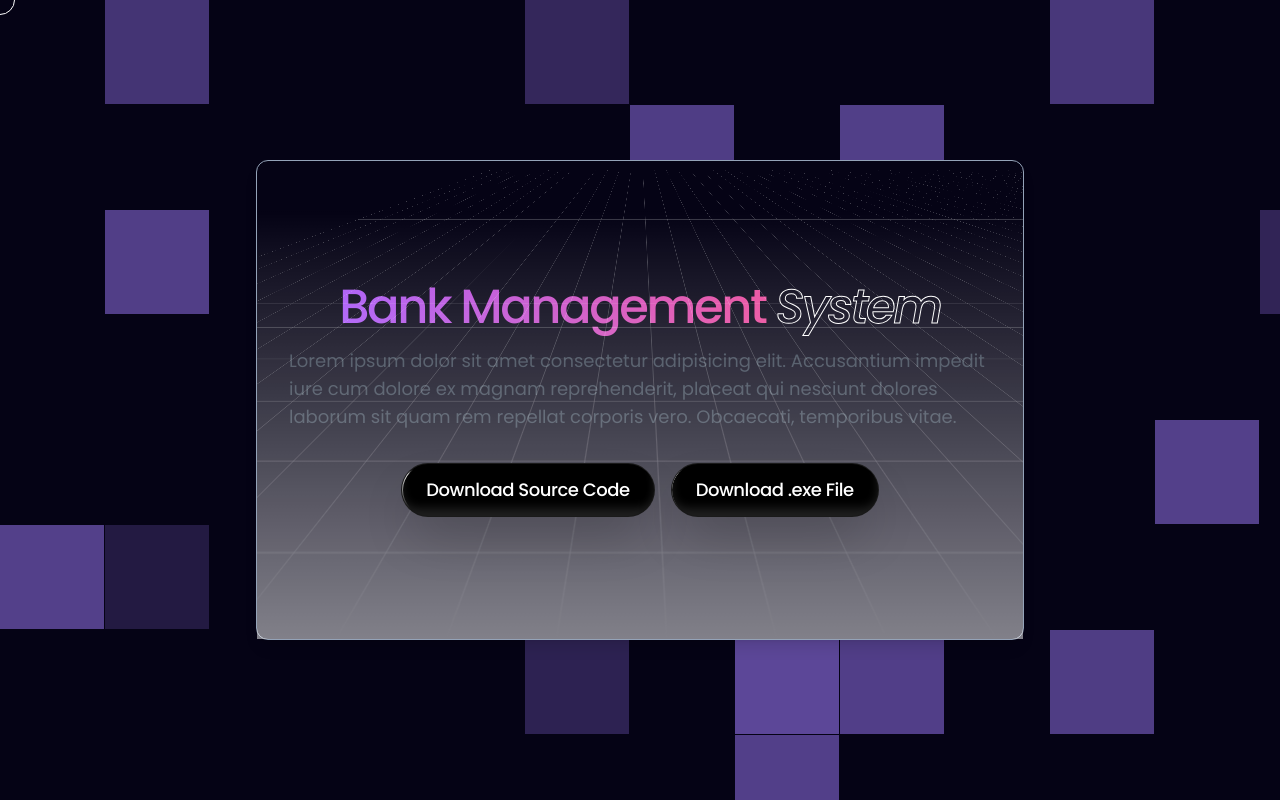
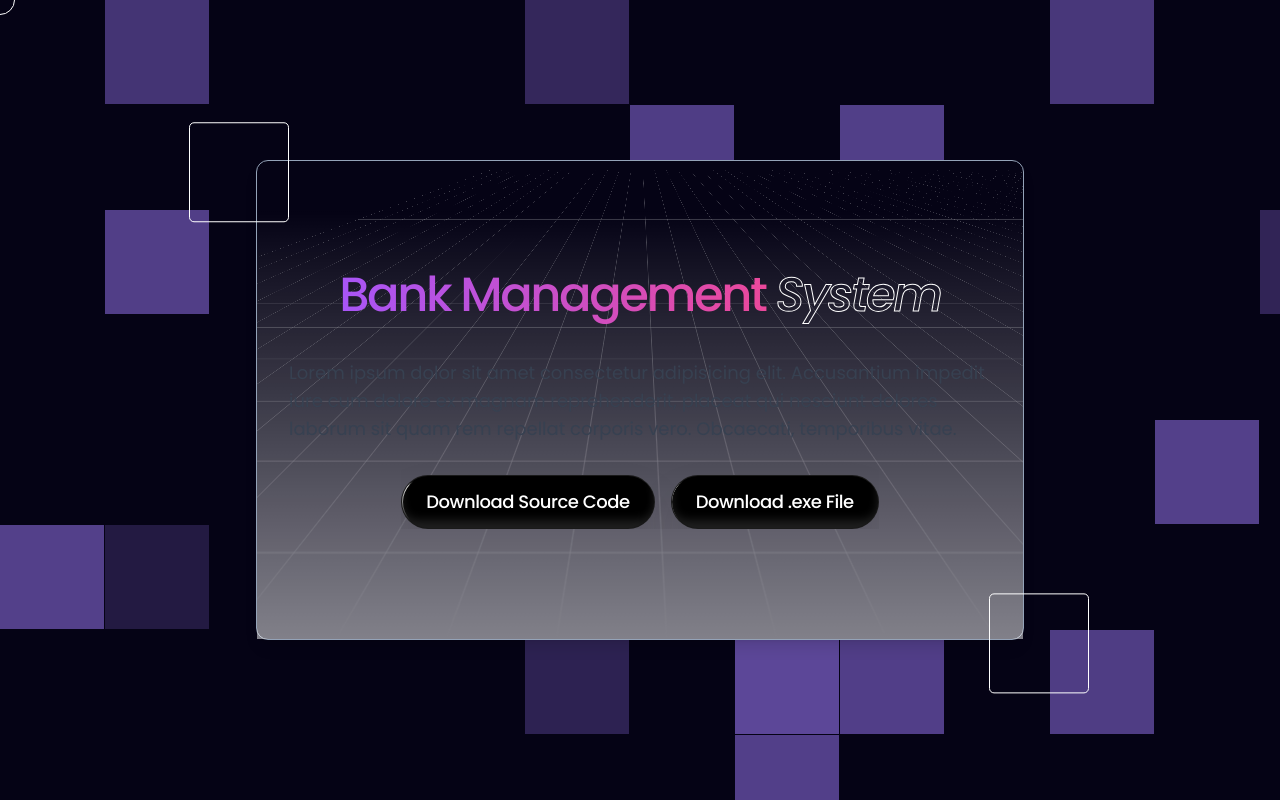
Before and after one commit to ahad324/BankManagementSystem, a React (Vite) app: page / in a window 1280 px wide. Built offline with nearby package versions, Linux system fonts and the light colour scheme.

Commit message:
GSAP ADDED

```diff
--- a/src/components/Container.jsx
+++ b/src/components/Container.jsx
@@ -1,11 +1,43 @@
-import React, { useState } from "react";
+import React, { useState, useRef, useEffect } from "react";
+import { gsap } from "gsap";
 import AnimatedGridPattern from "@/components/magicui/animated-grid-pattern";
 import RetroGrid from "@/components/magicui/retro-grid";
 import ShimmerButton from "@/components/magicui/shimmer-button";
 import CursorFollower from "./CursorFollower";
+import BoxReveal from "@/components/magicui/box-reveal";
+import Square from "./Square";
 
 const Container = () => {
-  const [isHovering, setIsHovering] = useState(false);
+  const initialGradient = "from-purple-500 to-pink-500"; // Initial linear gradient
+  let duration = 2;
+  useEffect(() => {
+    gsap.from(".card", {
+      duration: duration,
+      opacity: 0,
+      y: 100,
+      ease: "power3.out",
+    });
+    gsap.to(".card", {
+      duration: duration,
+      opacity: 1,
+      y: 0,
+      ease: "power3.out",
+      stagger: 0.5,
+    });
+    gsap.from(".text--card", {
+      duration: duration,
+      opacity: 0,
+      y: 100,
+      ease: "power3.out",
+    });
+    gsap.to(".text--card", {
+      duration: duration,
+      opacity: 1,
+      y: 0,
+      ease: "power3.out",
+      stagger: 0.5,
+    });
+  }, []);
 
   const downloadSource = () => {
     console.log("Download Source Code");
@@ -16,8 +48,8 @@ const Container = () => {
   };
 
   return (
-    <div className="Container relative h-screen overflow-hidden items-center justify-center">
-      <CursorFollower isHovering={isHovering} />
+    <div className="Container relative h-screen overflow-hidden flex items-center justify-center">
+      <CursorFollower />
       <div className="absolute inset-0 z-0">
         <AnimatedGridPattern
           width="105"
@@ -28,15 +60,17 @@ const Container = () => {
           maxOpacity={0.5}
           duration={3}
           repeatDelay={1}
-          className="absolute inset-0 bg-boxes"
+          className="absolute inset-0"
         />
       </div>
       <div className="relative z-1 w-full max-w-3xl p-8 border border-slate-400 rounded-xl shadow-lg bg-[var(--Theme--Color)] backdrop-filter backdrop-blur-md backdrop-saturate-180 h-[60dvh]">
+        <Square hw={100} t={{ x: "-100%", y: "-80%" }} name={"1"} />
         <div className="absolute inset-0 z-0">
           <RetroGrid className="absolute inset-0" />
         </div>
-        <div className="flex flex-col justify-center items-center h-full w-full">
-          <h1 className="text-5xl font-medium font-[800] tracking-tighter text-black dark:text-white">
+        <div className=" flex flex-col justify-center items-center h-full w-full">
+          <BoxReveal boxColor={"#a855f7"} duration={1}>
+            <h1 className="text-5xl font-medium font-[900] tracking-tighter text-black dark:text-white relative">
               <span className="bg-gradient-to-r from-purple-500 to-pink-500 bg-clip-text text-transparent pointer-events-none">
                 Bank Management{" "}
               </span>
@@ -45,17 +79,23 @@ const Container = () => {
                 style={{
                   WebkitTextStrokeWidth: "1px",
                   WebkitTextStrokeColor: "white",
+                  position: "relative",
+                  zIndex: 2,
                 }}
               >
                 System
               </i>
             </h1>
+          </BoxReveal>
+          <BoxReveal boxColor={"#a855f7"} duration={0.8}>
             <p className="text-lg text-gray-700 dark:text-gray-300 mt-4">
-            Lorem ipsum dolor sit amet consectetur adipisicing elit. Accusantium
-            impedit iure cum dolore ex magnam reprehenderit, placeat qui
-            nesciunt dolores laborum sit quam rem repellat corporis vero.
-            Obcaecati, temporibus vitae.
+              Lorem ipsum dolor sit amet consectetur adipisicing elit.
+              Accusantium impedit iure cum dolore ex magnam reprehenderit,
+              placeat qui nesciunt dolores laborum sit quam rem repellat
+              corporis vero. Obcaecati, temporibus vitae.
             </p>
+          </BoxReveal>
+          <BoxReveal boxColor={"#a855f7"} duration={0.6}>
             <div className="mt-8 flex flex-col gap-4 sm:flex-row">
               <ShimmerButton onClick={downloadSource} className="shadow-2xl">
                 <span className="whitespace-pre-wrap text-center text-sm font-medium leading-none tracking-tight text-white dark:from-white dark:to-slate-900/10 lg:text-lg">
@@ -63,13 +103,18 @@ const Container = () => {
                 </span>
               </ShimmerButton>
 
-            <ShimmerButton onClick={downloadExecutable} className="shadow-2xl">
+              <ShimmerButton
+                onClick={downloadExecutable}
+                className="shadow-2xl"
+              >
                 <span className="whitespace-pre-wrap text-center text-sm font-medium leading-none tracking-tight text-white dark:from-white dark:to-slate-900/10 lg:text-lg">
                   Download .exe File
                 </span>
               </ShimmerButton>
             </div>
+          </BoxReveal>
         </div>
+        <Square hw={100} t={{ x: "700px", y: "-20%" }} name={"2"} />
       </div>
     </div>
   );
--- /dev/null
+++ b/src/components/Square.jsx
@@ -0,0 +1,54 @@
+import React, { useEffect, useRef } from "react";
+import { gsap } from "gsap";
+
+const Square = ({ hw, t, name }) => {
+  const squareRef = useRef(null);
+  let duration = 1;
+  useEffect(() => {
+    const tl = gsap.timeline({
+      repeat: -1,
+      yoyo: true,
+      ease: "power1.inOut",
+      delay: Math.random() * 3, // Adding a random delay to the start
+    });
+
+    // Scale animation on page load
+    gsap.from(squareRef.current, {
+      opacity: 0,
+      duration: duration,
+      ease: "bounce.in",
+    });
+    gsap.to(squareRef.current, {
+      opacity: 1,
+      duration: duration,
+      ease: "bounce.in",
+    });
+    tl.to(squareRef.current, {
+      scale: 1,
+      duration: duration,
+      ease: "power2.out",
+    }).to(squareRef.current, {
+      // x: `+=${5 + Math.random() * 5}`, // Translate by 10-20px on the x-axis
+      y: `+=${10 + Math.random() * 5}`, // Translate by 20-40px on the y-axis
+      duration: duration,
+    });
+
+    return () => {
+      tl.kill(); // Kill the animation on unmount
+    };
+  }, []);
+
+  return (
+    <div
+      ref={squareRef}
+      className={`Square Square-${name}`}
+      style={{
+        width: `${hw}px`,
+        height: `${hw}px`,
+        transform: `translate(${t.x}, ${t.y})`,
+      }}
+    ></div>
+  );
+};
+
+export default Square;
--- /dev/null
+++ b/src/components/magicui/box-reveal.tsx
@@ -0,0 +1,71 @@
+"use client";
+
+import { motion, useAnimation, useInView } from "framer-motion";
+import React,{ useEffect, useRef } from "react";
+
+interface BoxRevealProps {
+  children: JSX.Element;
+  width?: "fit-content" | "100%";
+  boxColor?: string;
+  duration?: number;
+}
+
+export const BoxReveal = ({
+  children,
+  width = "fit-content",
+  boxColor,
+  duration,
+}: BoxRevealProps) => {
+  const mainControls = useAnimation();
+  const slideControls = useAnimation();
+
+  const ref = useRef(null);
+  const isInView = useInView(ref, { once: true });
+
+  useEffect(() => {
+    if (isInView) {
+      slideControls.start("visible");
+      mainControls.start("visible");
+    } else {
+      slideControls.start("hidden");
+      mainControls.start("hidden");
+    }
+  }, [isInView, mainControls, slideControls]);
+
+  return (
+    <div ref={ref} style={{ position: "relative", width, overflow: "hidden" }}>
+      <motion.div
+        variants={{
+          hidden: { opacity: 0, y: 75 },
+          visible: { opacity: 1, y: 0 },
+        }}
+        initial="hidden"
+        animate={mainControls}
+        transition={{ duration: duration ? duration : 0.5, delay: 0.25 }}
+      >
+        {children}
+      </motion.div>
+
+      <motion.div
+        variants={{
+          hidden: { left: 0 },
+          visible: { left: "100%" },
+        }}
+        initial="hidden"
+        animate={slideControls}
+        transition={{ duration: duration ? duration : 0.5, ease: "easeIn" }}
+        style={{
+          position: "absolute",
+          top: 4,
+          bottom: 4,
+          left: 0,
+          right: 0,
+          zIndex: 20,
+          background: boxColor ? boxColor : "#5046e6",
+        }}
+      />
+    </div>
+  );
+};
+
+export default BoxReveal;
--- a/src/index.css
+++ b/src/index.css
@@ -14,6 +14,16 @@ body {
   min-height: 100dvh;
   height: 100%;
 }
+.Square {
+  border: 1px solid white;
+  border-radius: 5px;
+  position: absolute;
+  /* backdrop-filter: blur(50px); */
+  z-index: 2;
+}
+h1{
+  min-height: 9dvh;
+}
 .Container {
   display: flex;
 }
```
Also changed, not shown: src/App.css (deleted), 5 other files (tests, documents, lock files or other folders). Lines whose indentation alone changed are shown as unchanged.
